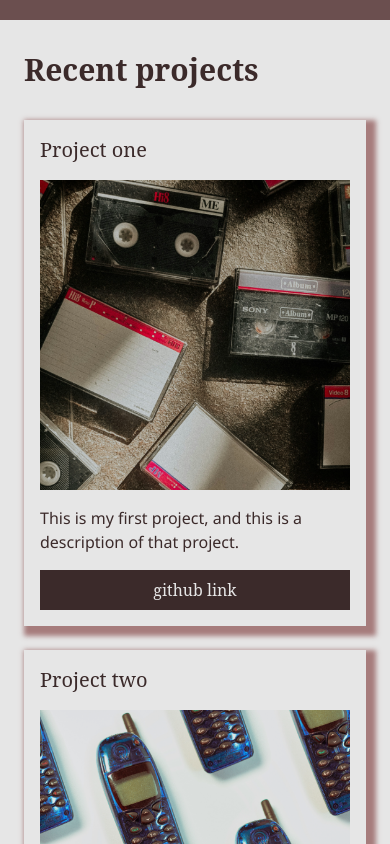
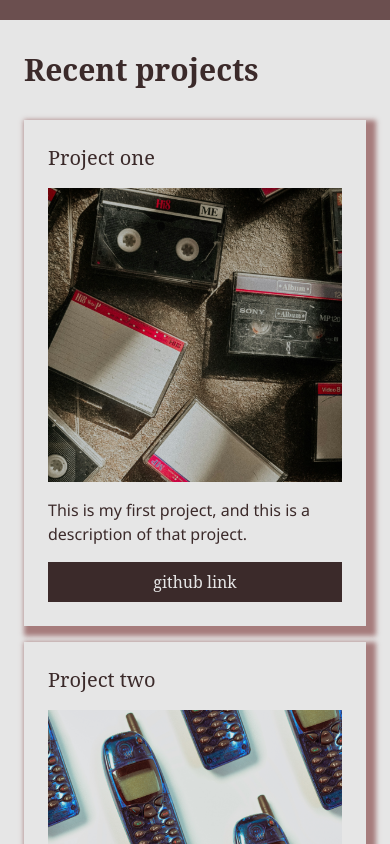
Before and after one commit to emilyvhs/portfolio-react, a React (Vite) app: page / in a window 390 px wide. Shown: the part 700-1544 px from the top of the page. Built offline with nearby package versions, Linux system fonts and the light colour scheme; a web font is replaced by a local one.

Commit message:
Made portfolio section on HomePage responsive

```diff
--- a/src/components/ButtonLink.jsx
+++ b/src/components/ButtonLink.jsx
@@ -3,7 +3,7 @@ export default function ButtonLink({link, linkText}) {
     return (
         <a className="font-tomorrow bg-[#3b2a2a]
         text-[#e6e6e6] text-center
-        py-2
+        py-2 max-w-lg
         hover:bg-[#2f4f4f]"
         href={link}>{linkText}</a>
     )
--- a/src/components/PortfolioBox.jsx
+++ b/src/components/PortfolioBox.jsx
@@ -8,7 +8,7 @@ export default function PortfolioBox({title, image, description, alt, link}){
     return (
         <div className="
         flex flex-col
-        p-4 gap-4 mb-4
+        p-6 gap-4 mb-4 max-w-lg
         shadow-[5px_5px_5px_5px_#a67c7c]
         hover:shadow-[7px_7px_7px_7px_#6B4F4F]
         ">
--- a/src/pages/HomePage.jsx
+++ b/src/pages/HomePage.jsx
@@ -21,7 +21,9 @@ export default function HomePage() {
             bg-[#e6e6e6] text-[#3b2a2a]
             px-6 py-8 gap-2">
                 <H2 text="Recent projects" />
-                <PortfolioSection />
+                <div className="md:flex md:flex-wrap md:justify-evenly md:gap-6">
+                    <PortfolioSection />
+                </div>
             </section>
 
         </>
```
